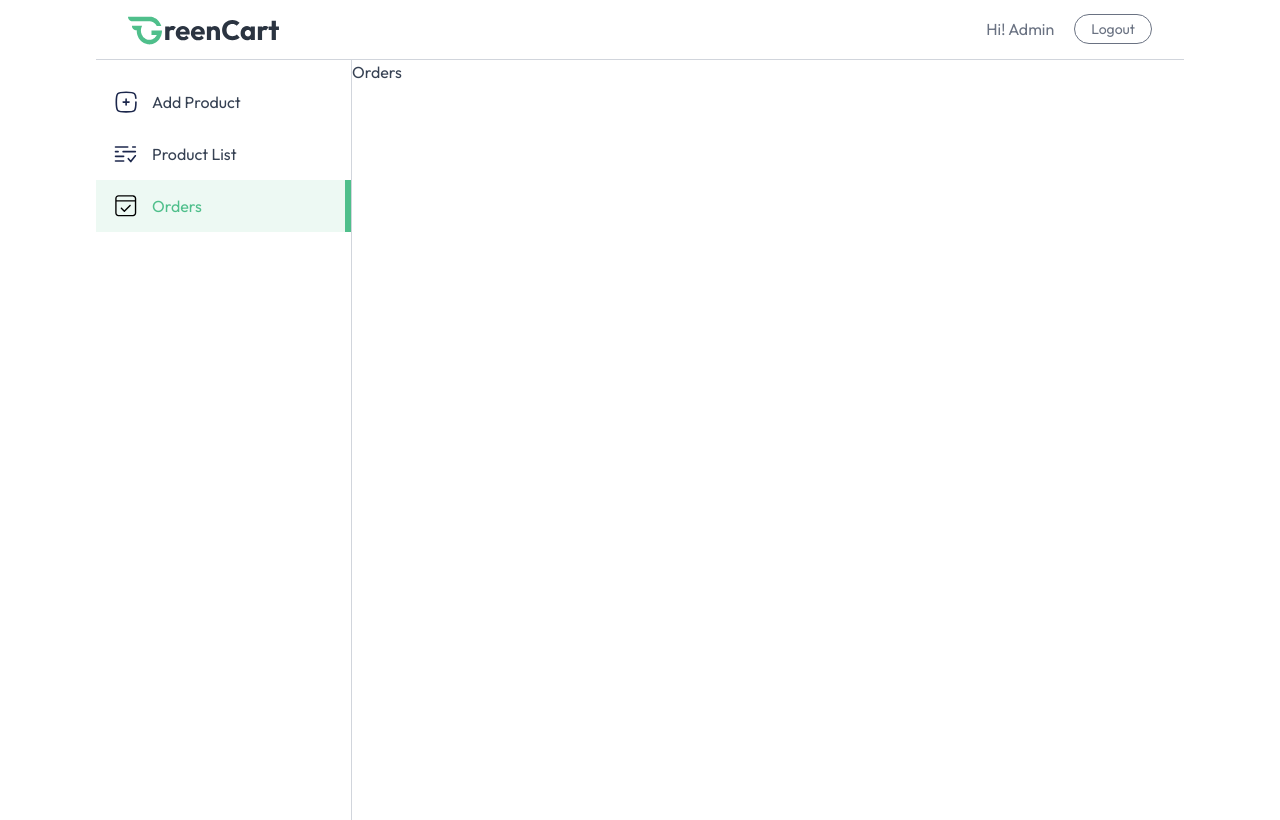
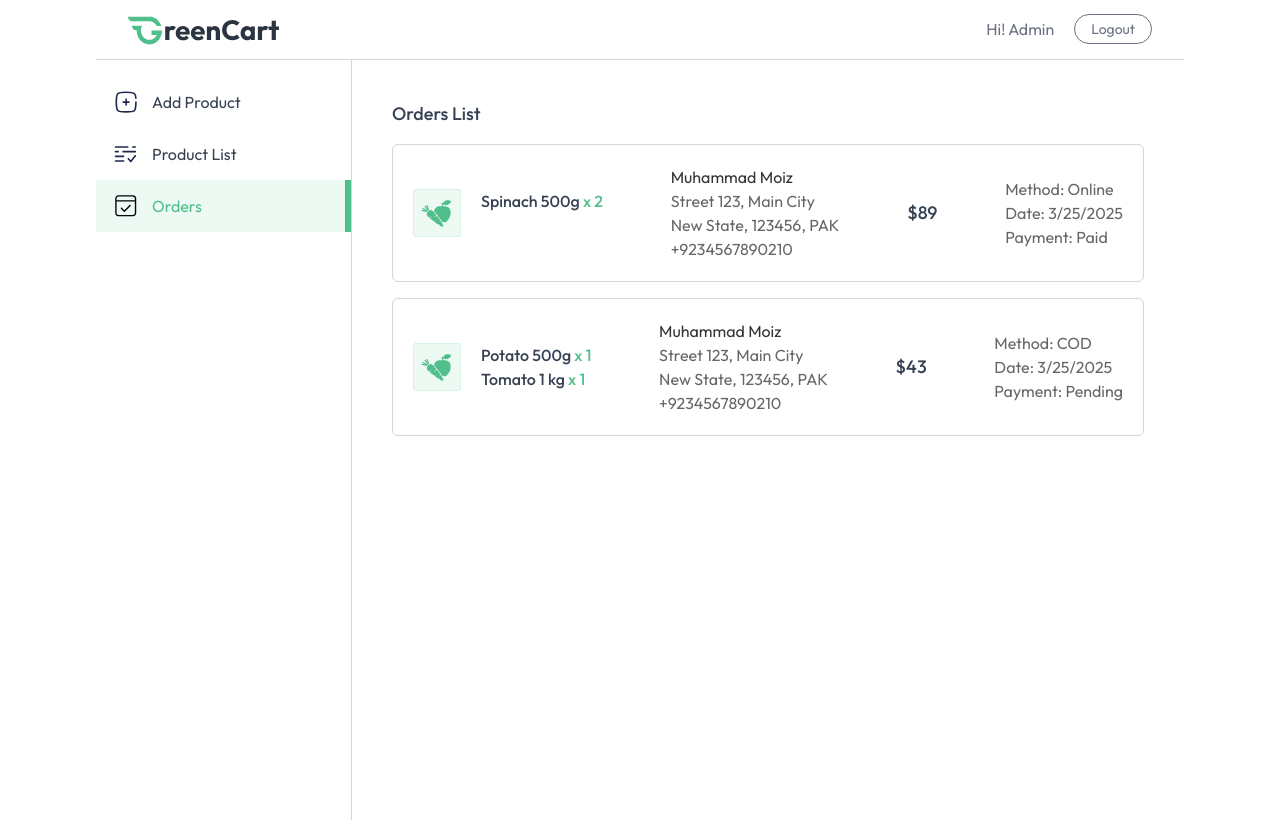
Before and after one commit to MuhammadMoiz178/GreenCart, a React (Vite) app in the folder client/: page /seller/orders in a window 1280 px wide. Both pictures are taken after typing "name@example.com", "Sample123" into the empty fields and a click on the button "Login". Built offline with nearby package versions, Linux system fonts and the light colour scheme.

Commit message:
implement Orders component: fetch and display user orders with details

```diff
--- a/client/src/pages/seller/Orders.jsx
+++ b/client/src/pages/seller/Orders.jsx
@@ -1,9 +1,57 @@
-import React from 'react'
+import React, { useEffect, useState } from 'react'
+import { useAppContext } from '../../context/AppContext';
+import { assets, dummyOrders } from '../../assets/assets';
 
 function Orders() {
-  return (
-    <div>Orders</div>
-  )
+  const {currency} = useAppContext()
+  const [orders,setOrders] = useState([])
+
+  const fetchOrders = async () => {
+    setOrders(dummyOrders)
+  }
+
+  useEffect(()=>{
+    fetchOrders()
+  },[])
+    return (
+      <div className='no-scrollbar flex-1 h-[95vh] overflow-y-scroll'>
+        <div className="md:p-10 p-4 space-y-4">
+            <h2 className="text-lg font-medium">Orders List</h2>
+            {orders.map((order, index) => (
+                <div key={index} className="flex flex-col md:items-center md:flex-row gap-5 justify-between p-5 max-w-4xl rounded-md border border-gray-300">
+                    <div className="flex gap-5 max-w-80">
+                        <img className="w-12 h-12 object-cover" src={assets.box_icon} alt="boxIcon" />
+                        <div>
+                            {order.items.map((item, index) => (
+                                <div key={index} className="flex flex-col">
+                                    <p className="font-medium">
+                                        {item.product.name}{" "} <span className="text-primary">x {item.quantity}</span>
+                                    </p>
+                                </div>
+                            ))}
+                        </div>
+                    </div>
+
+                    <div className="text-sm md:text-base text-black/60">
+                        <p className='text-black/80'>{order.address.firstName} {order.address.lastName}</p>
+                        <p>{order.address.street}, {order.address.city} </p>
+                        <p> {order.address.state}, {order.address.zipcode}, {order.address.country}</p>
+                        <p></p>
+                        <p>{order.address.phone}</p>
+                    </div>
+
+                    <p className="font-medium text-lg my-auto">{currency}{order.amount}</p>
+
+                    <div className="flex flex-col text-sm md:text-base text-black/60">
+                        <p>Method: {order.paymentType}</p>
+                        <p>Date: {new Date(order.createdAt).toLocaleDateString()}</p>
+                        <p>Payment: {order.isPaid ? "Paid" : "Pending"}</p>
+                    </div>
+                </div>
+            ))}
+        </div>
+        </div>
+    );
 }
 
 export default Orders
```
